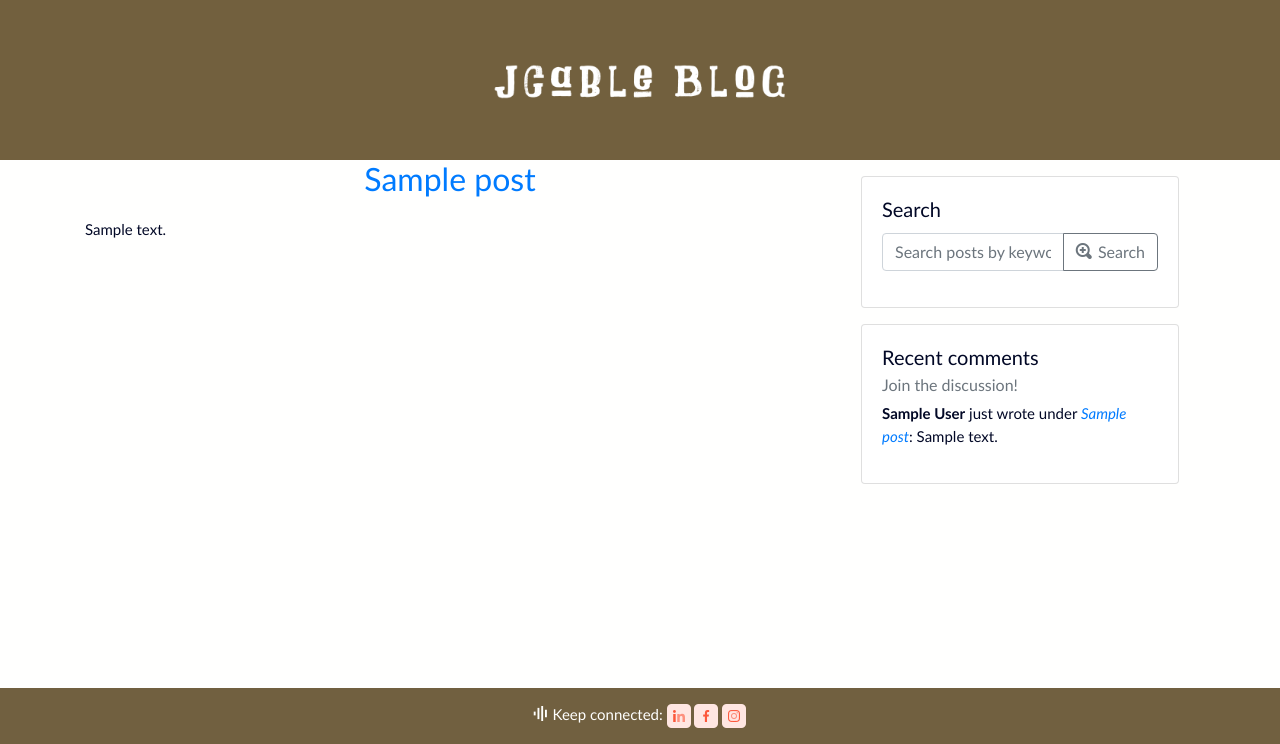
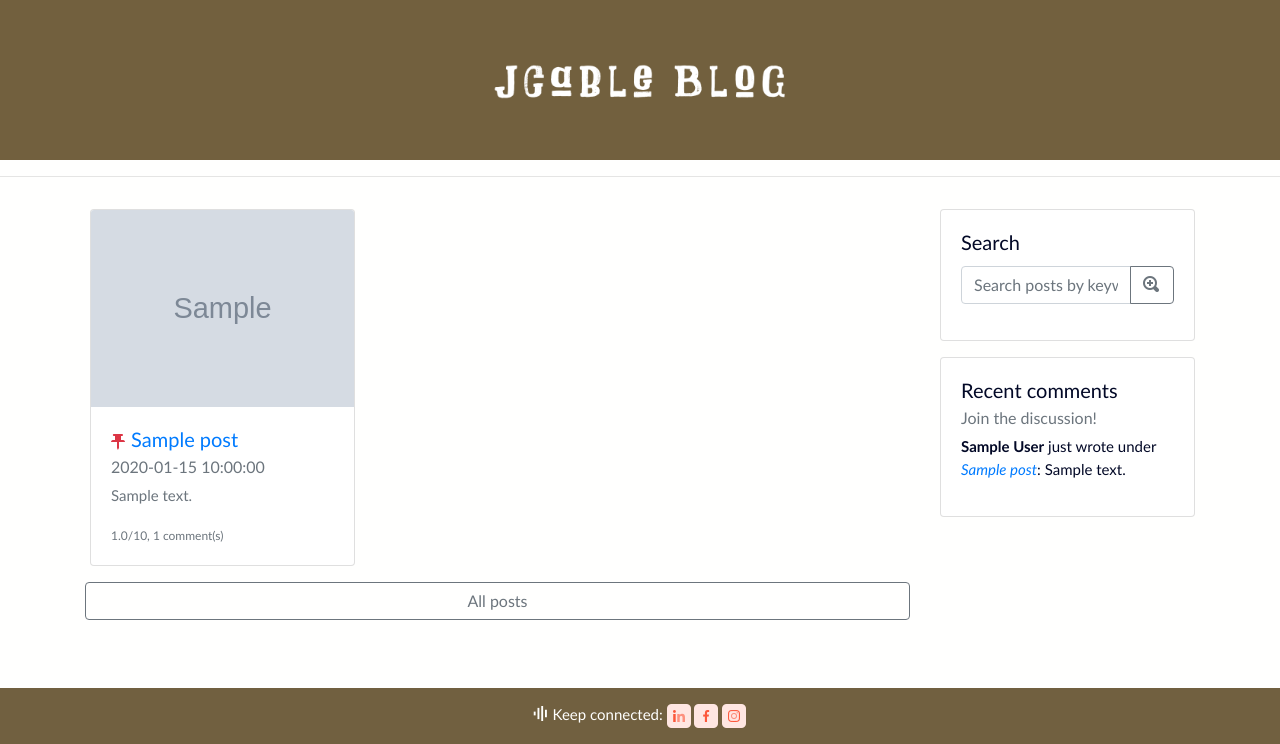
Before and after one commit to JiachZh/flaskblog, a Flask app: page / in a window 1280 px wide. Shown: the part 56-800 px from the top of the page. Run offline with Flask 2, Linux system fonts and the light colour scheme; tables that the repository leaves empty hold one stand-in row (values such as "Sample post"); grey boxes marked "Sample" are stand-in pictures; some libraries are stand-ins or nearby versions.

Commit message:
redesign home page etc

```diff
--- a/blog/routes.py
+++ b/blog/routes.py
@@ -8,7 +8,7 @@ from sqlalchemy.sql import func
 @app.route('/')
 @app.route('/home')
 def home():
-    posts = Posts.query.all()
+    posts = Posts.query.add_column(func.avg(Ratings.content).label('avg_rating')).join(Ratings, Ratings.postId==Posts.postId, isouter=True).group_by(Posts.postId).limit(12).all()
     return render_template('home.html', title='Home', posts=posts)
 
 @app.route('/about')
@@ -17,7 +17,8 @@ def about():
 
 @app.route('/allposts', methods=['GET'])
 def allposts():
-    posts = Posts.query.all()
+    posts = Posts.query.add_column(func.avg(Ratings.content).label('avg_rating')).join(Ratings, Ratings.postId==Posts.postId, isouter=True).group_by(Posts.postId).all()
+    print(posts)
     return render_template('allposts.html', title='All posts', posts=posts)
 
 @app.route('/post/<string:post_url>')
@@ -26,8 +27,9 @@ def post(post_url):
     if post is None:
         abort(404)
     comments = Comments.query.filter_by(postId=post.postId).join(Users)
-    ratings = Ratings.query.filter_by(postId=post.postId).with_entities(func.avg(Ratings.content).label('average'))
-    return render_template('post.html', title=post.title, post=post, comments=comments, ratings=ratings)
+    rating = Ratings.query.filter_by(postId=post.postId).with_entities(func.avg(Ratings.content).label('average'))
+    print(rating)
+    return render_template('post.html', title=post.title, post=post, comments=comments, rating=rating)
 
 @app.route('/register', methods=['GET', 'POST'])
 def register():
--- /dev/null
+++ b/blog/static/bricklayer/bricklayer.css
@@ -0,0 +1,49 @@
+.bricklayer {
+  display: -webkit-box;
+  display: -webkit-flex;
+  display: -ms-flexbox;
+  display: flex;
+  -webkit-box-align: start;
+  -webkit-align-items: flex-start;
+      -ms-flex-align: start;
+          align-items: flex-start;
+  -webkit-box-pack: center;
+  -webkit-justify-content: center;
+      -ms-flex-pack: center;
+          justify-content: center;
+  -webkit-flex-wrap: wrap;
+      -ms-flex-wrap: wrap;
+          flex-wrap: wrap;
+}
+
+.bricklayer-column-sizer {
+  width: 100%;
+  display: none;
+}
+
+@media screen and (min-width: 640px) {
+  .bricklayer-column-sizer {
+    width: 50%;
+  }
+}
+
+@media screen and (min-width: 980px) {
+  .bricklayer-column-sizer {
+    width: 33.333%;
+  }
+}
+
+@media screen and (min-width: 1200px) {
+  .bricklayer-column-sizer {
+    width: 25%;
+  }
+}
+
+.bricklayer-column {
+  -webkit-box-flex: 1;
+  -webkit-flex: 1;
+      -ms-flex: 1;
+          flex: 1;
+  padding-left: 5px;
+  padding-right: 5px;
+}
--- /dev/null
+++ b/blog/static/script.js
@@ -0,0 +1 @@
+var bricklayer = new Bricklayer(document.querySelector('.bricklayer'));
--- a/blog/static/style.css
+++ b/blog/static/style.css
@@ -53,6 +53,15 @@ h2 {
     text-align: center;
 }
 
+.bricklayer-column-sizer {
+    width: 100%;
+}
+
+@media screen and (min-width: 992px) {
+    .bricklayer-column-sizer {
+        width: 33.3%;
+    }
+}
 .card {
-    margin: 1rem;
+    margin: 1rem auto;
 }
--- a/blog/templates/home.html
+++ b/blog/templates/home.html
@@ -1,7 +1,21 @@
 {% extends "layout.html" %}
 {% block content %}
-{% for post in posts %}
-<h2><a href="{{ '/post/' + post.url }}">{{ post.title }}</a></h2>
-<p>{{ post.content }}</p>
-{% endfor %}
+<div class="bricklayer">
+  {% for post in posts %}
+  <a href="{{ '/post/' + post[0].url }}">
+    <div class="card box">
+      <img class="card-img-top" src="{{ post[0].image }}" alt="{{ post[0].title }}">
+      <div class="card-body">
+        <h5 class="card-title">
+          {% if post[0].pinned %}<small><span class="oi oi-pin text-danger" title="Pinned" aria-hidden="true"></span> </small>{% endif %}{{ post[0].title | truncate(20, True, '...')}}
+        </h5>
+        <h6 class="card-subtitle mb-2 text-muted">{{ post[0].createdAt }}</h6>
+        <p class="card-text text-muted">{{ post[0].content | truncate(100, False, '...')}}</p>
+        <p class="card-text"><small class="text-muted">{% if post.avg_rating %}{{ "%.1f" | format(post.avg_rating) }}{% else %}-{% endif %}/10, {{ post[0].comments | length }} comment(s)</small></p>
+      </div>
+    </div>
+  </a>
+  {% endfor %}
+</div>
+<a href="{{url_for('allposts')}}" class="btn btn-outline-secondary btn-block">All posts</a>
 {% endblock content %}
--- a/blog/templates/layout.html
+++ b/blog/templates/layout.html
@@ -12,12 +12,17 @@
     <link
       rel="stylesheet"
       type="text/css"
-      href="{{ url_for('static', filename='style.css') }}"
+      href="{{ url_for('static', filename='bricklayer/bricklayer.css') }}"
       />
     <link
       rel="stylesheet"
       type="text/css"
-      href="{{ url_for('static', filename='/open-iconic/css/open-iconic-bootstrap.css') }}"
+      href="{{ url_for('static', filename='open-iconic/css/open-iconic-bootstrap.css') }}"
+      />
+    <link
+      rel="stylesheet"
+      type="text/css"
+      href="{{ url_for('static', filename='style.css') }}"
       />
   </head>
 
@@ -57,7 +62,8 @@
         </div>
     </nav>
 
-    <img id="banner" src="{{ url_for('static', filename='img/headerbanner.png') }}" alt="Jcable banner" />
+    <img id="banner" class="img-fluid" src="{{ url_for('static', filename='img/headerbanner.png') }}" alt="Jcable banner" />
+    <hr>
     <div class="container" id="content">
       <div>
         {% with messages = get_flashed_messages() %}
@@ -71,10 +77,10 @@
         {% endwith %}
       </div>
       <div class="row">
-        <div class="col-md-8 col-sm-12">
+        <div class="col-lg-9 col-md-12">
           {% block content %} {% endblock %}
         </div>
-        <div class="col-md-4 col-sm-12">
+        <div class="col-lg-3 col-md-12">
           <div class="card">
             <div class="card-body">
               <h5 class="card-title">Search</h5>
@@ -82,7 +88,7 @@
                 <div class="input-group mb-3">
                   <input type="text" class="form-control" placeholder="Search posts by keywords" aria-label="Search posts by keywords" aria-describedby="basic-addon2">
                   <div class="input-group-append">
-                    <button class="btn btn-outline-secondary" type="button"><span class="oi oi-zoom-in" title="Search" aria-hidden="true"></span> Search</button>
+                    <button class="btn btn-outline-secondary" type="button"><span class="oi oi-zoom-in" title="Search" aria-hidden="true"></span></button>
                   </div>
                 </div>
               </form>
@@ -93,7 +99,7 @@
               <h5 class="card-title">Recent comments</h5>
               <h6 class="card-subtitle mb-2 text-muted">Join the discussion! </h6>
               {% for comment in recent_comments %}
-              <p><strong>{{ comment.user.firstName }} {{comment.user.lastName}}</strong> just wrote under <a href="/post/{{ comment.post.url }}#{{ comment.commentId }}"><em>{{ comment.post.title | truncate(20, False, '...') }}</em></a>: {{ comment.content | truncate(40, False, '...')}}</p>
+              <p><strong>{{ comment.user.firstName }} {{comment.user.lastName}}</strong> just wrote under <a href="/post/{{ comment.post.url }}#comment-{{ comment.commentId }}"><em>{{ comment.post.title | truncate(20, False, '...') }}</em></a>: {{ comment.content | truncate(40, False, '...')}}</p>
               {% endfor %}
             </div>
           </div>
@@ -114,6 +120,8 @@
         </p>
       </div>
       <script src="{{ url_for('static', filename='jquery-3.2.1.slim.min.js') }}"></script>
+      <script src="{{ url_for('static', filename='bricklayer/bricklayer.min.js') }}"></script>
       <script src="{{ url_for('static', filename='bootstrap/js/bootstrap.bundle.js') }}"></script>
+      <script src="{{ url_for('static', filename='script.js') }}"></script>
   </body>
 </html>
--- a/blog/templates/login.html
+++ b/blog/templates/login.html
@@ -22,5 +22,5 @@
       </form>
     </div>
   </div>
-</body>
+</div>
 {% endblock content %}
```
Also changed, not shown: blog/models.py (+4 -3 lines), blog/templates/allposts.html (+26 -3 lines), blog/templates/post.html (+20 -9 lines), blog/static/bricklayer/bricklayer.min.js (added), blog/static/img/default.jpg (deleted), blog/static/img/defaultPostImage.jpg (added), 1 other file.
